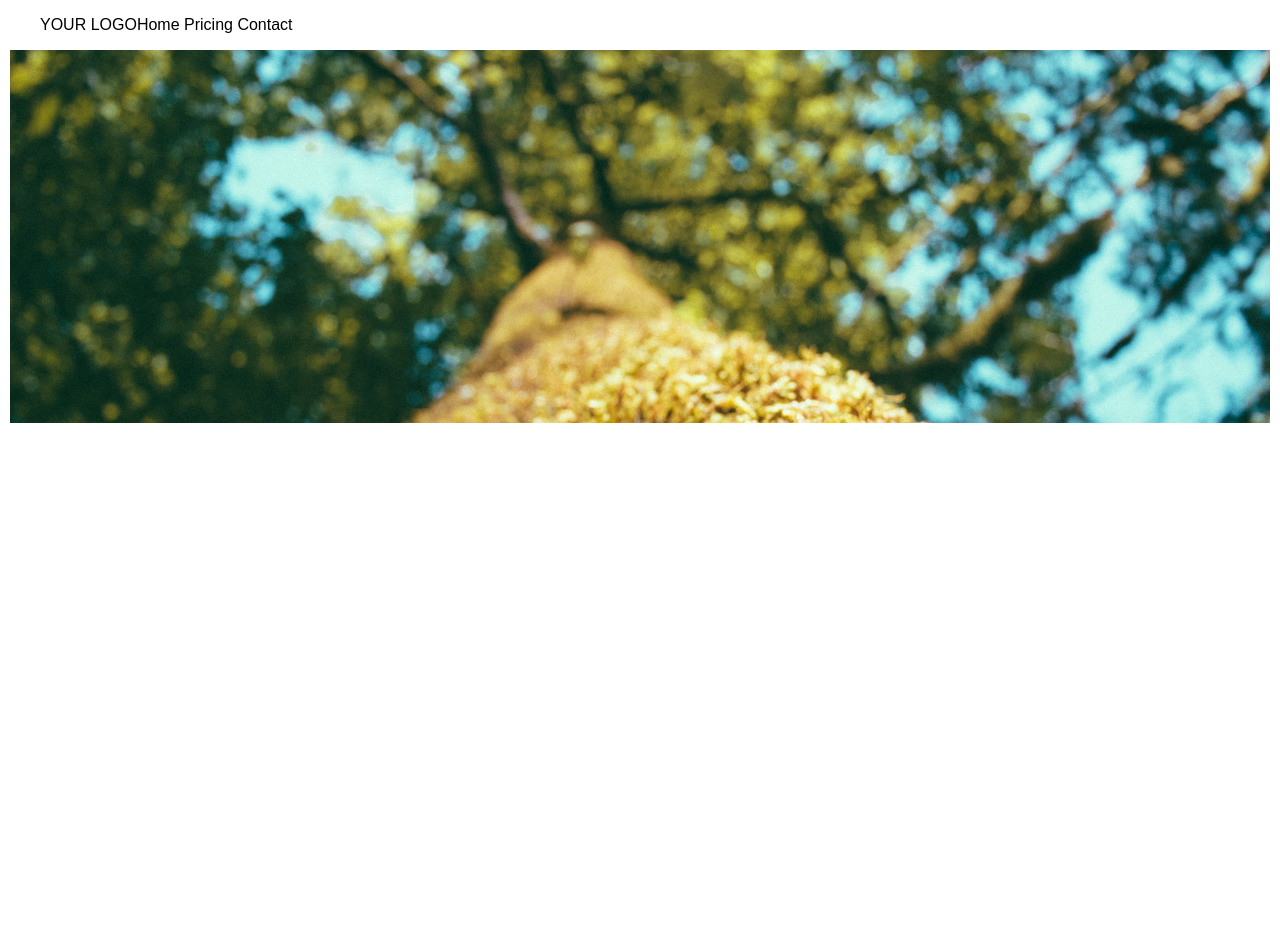
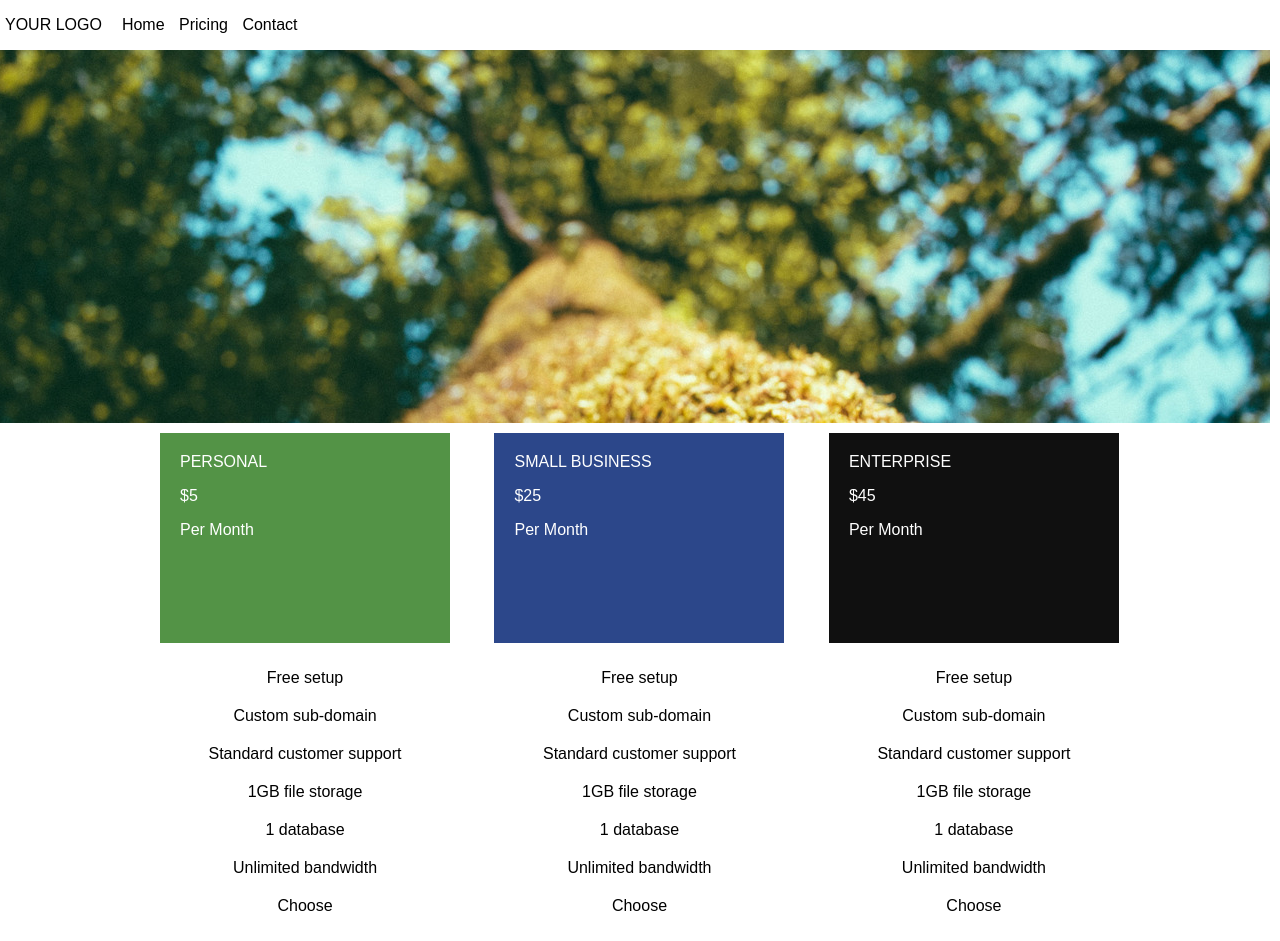
Before and after one commit to JesseSoldat/simple-pricing-, a plain HTML site: page index.html in a window 1280 px wide. Before the commit the page ends 800 px from the top, so only its background shows below. Drawn offline with Linux system fonts and the light colour scheme.

Commit message:
Added div and list items for the main content

```diff
--- a/index.html
+++ b/index.html
@@ -17,11 +17,61 @@
   <img src="img/background.jpg" class="pine" />
 </header>
 
-<article>
-<div></div>
-<div></div>
-<div></div>
-</article>
+<div class="mainContainer">
+
+<div class="container">
+<div class="personal box">
+PERSONAL
+<p>$5</p>
+<p>Per Month</p>
+</div>
+<ul class="perMonthPlan">
+   <li>Free setup</li>
+   <li>Custom sub-domain</li>
+   <li>Standard customer support</li>
+   <li>1GB file storage</li>
+   <li>1 database</li>
+   <li>Unlimited bandwidth</li>
+   <li><div>Choose</div></li>
+ </ul>
+</div>
+
+<div class="container">
+<div class="smallBusiness box">
+SMALL BUSINESS
+ <p>$25</p>
+ </p>Per Month</p>
+ </div>
+<ul class="perMonthPlan">
+   <li>Free setup</li>
+   <li>Custom sub-domain</li>
+   <li>Standard customer support</li>
+   <li>1GB file storage</li>
+   <li>1 database</li>
+   <li>Unlimited bandwidth</li>
+   <li><div>Choose</div></li>
+ </ul>
+ </div>
+
+<div class="container">
+<div class="enterprise box">
+ENTERPRISE
+<p>$45</p>
+<p>Per Month</p>
+</div>
+<ul class="perMonthPlan">
+   <li>Free setup</li>
+   <li>Custom sub-domain</li>
+   <li>Standard customer support</li>
+   <li>1GB file storage</li>
+   <li>1 database</li>
+   <li>Unlimited bandwidth</li>
+   <li><div>Choose</div></li>
+ </ul>
+</div>
+
+</div> <!-- mainContainer -->
+
 
 <article>
 <div></div>
--- a/main.css
+++ b/main.css
@@ -1,25 +1,65 @@
 body {
 max-width: 1340px;
 max-height: 1635px;
+margin: 0 auto;
 
 }
 .homeNav {
-max-width: 90%;
+min-width: 1200px;
+margin: 0 auto;
 }
 .homeHeader {
 min-width: 1200px;
 min-height: 373px;
-margin: 10px 10px;
+margin: 0 auto;
 position: relative;
 overflow: hidden;
+}
+.mainContainer {
+  max-width: 1000px;
+  margin: 0 auto;
 
 }
-article {
+.container {
+  margin: 0 auto;
+  min-width: 250px;
+  display: inline-block;
+}
+.box {
+  min-width: 250px;
+  min-height: 170px;
+  margin: 10px 20px;
+  color: white;
+  padding: 20px;
+}
+.personal {
+  background-color: rgb(83,147,70);
+}
+
+.smallBusiness {
+  background-color: rgb(44,71,138);
+}
+.enterprise {
+  background-color: rgb(16,16,16);
 
 }
-li {
+.perMonthPlan li {
+  margin: 0 auto;
+  text-align: center;
+  padding: 10px;
+}
+
+
+ul {
+  padding: 0px;
+  list-style: none;
+}
+
+nav li {
   list-style: none;
   display: inline-block;
+  margin: 0 5px;
+  padding: 0;
 }
 .pine {
  position: absolute;
```
